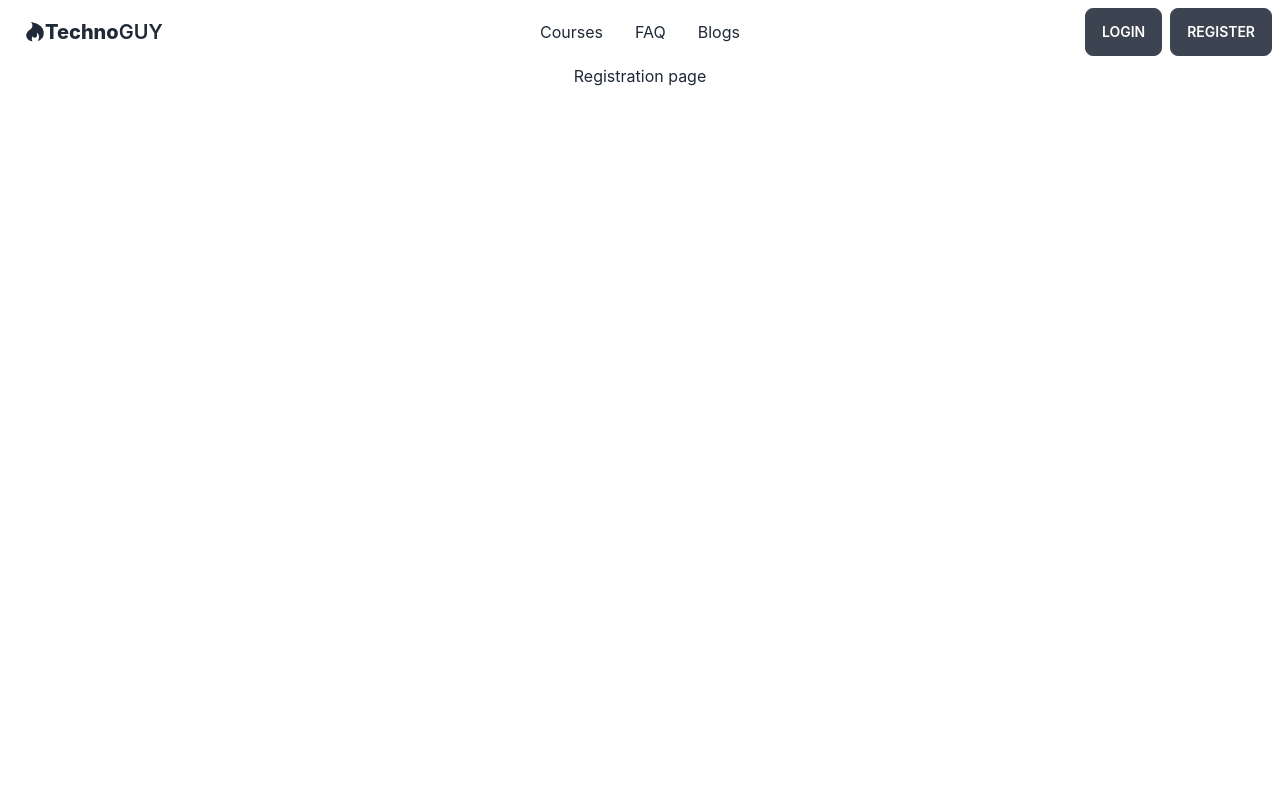
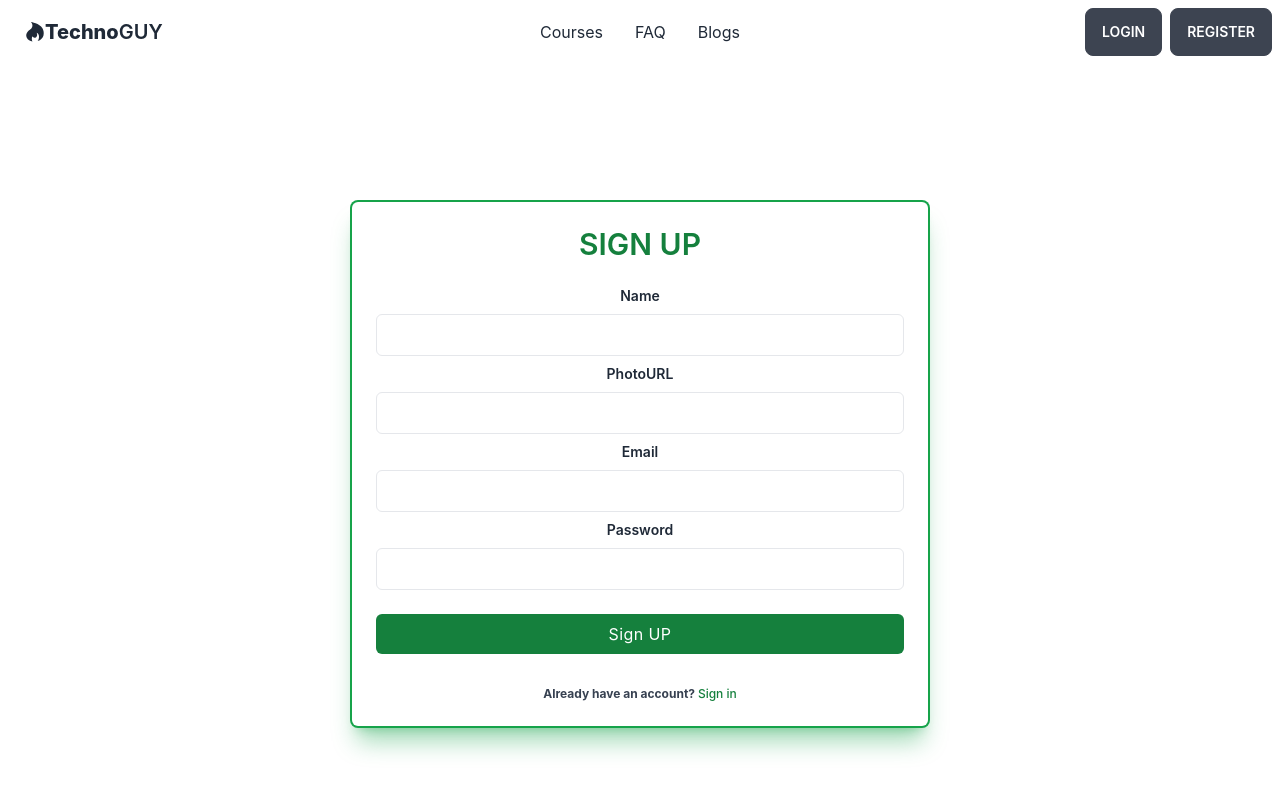
Before and after one commit to sartajdev007/technoGuy-learning-client, a React (Create React App) app: page /register in a window 1280 px wide. Shown: the top 792 px of the page. Built offline with nearby package versions, Linux system fonts and the light colour scheme.

Commit message:
login and register page design

```diff
--- a/src/App.js
+++ b/src/App.js
@@ -5,7 +5,7 @@ import { routes } from './Routes/Routes'
 
 function App() {
   return (
-    <div className="App container mx-auto">
+    <div className="App">
       <RouterProvider router={routes}></RouterProvider>
     </div>
   );
--- a/src/components/Header/Header.js
+++ b/src/components/Header/Header.js
@@ -4,7 +4,7 @@ import { FaHotjar } from "react-icons/fa";
 
 const Header = () => {
     return (
-        <div className="navbar bg-base-100">
+        <div className="navbar sticky bg-base-100">
             <div className="navbar-start">
                 <div className="dropdown">
                     <label tabIndex={0} className="btn btn-ghost lg:hidden">
--- a/src/components/Login/Login.js
+++ b/src/components/Login/Login.js
@@ -1,9 +1,94 @@
 import React from 'react';
+import { Link } from 'react-router-dom';
 
 const Login = () => {
     return (
-        <div>
-            Login Page
+        <div className="min-h-full flex items-center justify-center py-12 px-4 sm:px-6 lg:px-8">
+            <div className="max-w-md w-full space-y-8">
+                <div>
+                    <h2 className="mt-6 text-center text-3xl font-extrabold text-gray-900">Sign in to your account</h2>
+                </div>
+                <form className="mt-8 space-y-6" action="#" method="POST">
+                    <input type="hidden" name="remember" defaultValue="true" />
+                    <div className="rounded-md shadow-sm -space-y-px">
+                        <div>
+                            <label htmlFor="email" className="sr-only">
+                                Email address
+                            </label>
+                            <input
+                                name="email"
+                                type="email"
+                                required
+                                className="appearance-none rounded-none relative block
+                  w-full px-3 py-2 border border-gray-300
+                  placeholder-gray-500 text-gray-900 rounded-t-md
+                  focus:outline-none focus:ring-green-500
+                  focus:border-green-500 focus:z-10 sm:text-sm"
+                                placeholder="Email address"
+                            />
+                        </div>
+                        <div className='pt-4'>
+                            <label htmlFor="password" className="sr-only">
+                                Password
+                            </label>
+                            <input
+                                name="password"
+                                type="password"
+                                required
+                                className="appearance-none rounded-none relative block
+                  w-full px-3 py-2 border border-gray-300
+                  placeholder-gray-500 text-gray-900 rounded-b-md
+                  focus:outline-none focus:ring-green-500
+                  focus:border-green-500 focus:z-10 sm:text-sm"
+                                placeholder="Password"
+                            />
+                        </div>
+                    </div>
+
+                    <div className="flex items-center justify-between">
+                        <div className="text-sm">
+                            <p>
+                                Didn't Register?? {" "}
+                                <Link to='/register' className="font-medium text-green-600 hover:text-green-500">
+                                    Let's Register
+                                </Link>
+                            </p>
+
+                        </div>
+                    </div>
+
+                    <div>
+                        <button
+                            type="submit"
+                            className="group relative w-full flex justify-center
+                py-2 px-4 border border-transparent text-sm font-medium
+                rounded-md text-white bg-green-600 hover:bg-green-700
+                focus:outline-none focus:ring-2 focus:ring-offset-2
+                focus:ring-green-500"
+                        >
+                            Sign in
+                        </button>
+                        <button
+                            className="mt-5 group relative w-full flex justify-center
+                py-2 px-4 border border-transparent text-sm font-medium
+                rounded-md text-black border border-green-500 bg-tranparent hover:bg-green-700 hover:text-white
+                focus:outline-none focus:ring-2 focus:ring-offset-2
+                focus:ring-green-500"
+                        >
+                            Sign in with Google
+                        </button>
+                        <button
+                            className="mt-5 group relative w-full flex justify-center
+                py-2 px-4 border border-transparent text-sm font-medium
+                rounded-md text-black border border-green-500 bg-tranparent hover:bg-green-700 hover:text-white
+                focus:outline-none focus:ring-2 focus:ring-offset-2
+                focus:ring-green-500"
+                        >
+                            Sign in with Github
+                        </button>
+                    </div>
+                </form>
+            </div>
         </div>
     );
 };
--- a/src/components/Register/Register.js
+++ b/src/components/Register/Register.js
@@ -1,11 +1,84 @@
 import React from 'react';
+import { Link } from 'react-router-dom';
 
 const Register = () => {
     return (
-        <div>
-            Registration page
+        <div className="relative flex flex-col justify-center min-h-screen overflow-hidden">
+            <div className="w-full p-6 m-auto bg-white rounded-md shadow-xl shadow-green-600/40 ring-2 ring-green-600 lg:max-w-xl">
+                <h1 className="text-3xl font-semibold text-center text-green-700  uppercase">
+                    Sign UP
+                </h1>
+                <form className="mt-6">
+                    <div className="mb-2">
+                        <label
+                            for="name"
+                            className="block text-sm font-semibold text-gray-800"
+                        >
+                            Name
+                        </label>
+                        <input
+                            type="name"
+                            name='name'
+                            className="block w-full px-4 py-2 mt-2 text-green-700 bg-white border rounded-md focus:border-indigo-400 focus:ring-indigo-300 focus:outline-none focus:ring focus:ring-opacity-40"
+                        />
+                    </div>
+                    <div className="mb-2">
+                        <label
+                            for="photourl"
+                            className="block text-sm font-semibold text-gray-800"
+                        >
+                            PhotoURL
+                        </label>
+                        <input
+                            type="text"
+                            name='photoURL'
+                            className="block w-full px-4 py-2 mt-2 text-indigo-700 bg-white border rounded-md focus:border-indigo-400 focus:ring-indigo-300 focus:outline-none focus:ring focus:ring-opacity-40"
+                        />
+                    </div>
+                    <div className="mb-2">
+                        <label
+                            for="email"
+                            className="block text-sm font-semibold text-gray-800"
+                        >
+                            Email
+                        </label>
+                        <input
+                            type="email"
+                            name='email'
+                            className="block w-full px-4 py-2 mt-2 text-indigo-700 bg-white border rounded-md focus:border-indigo-400 focus:ring-indigo-300 focus:outline-none focus:ring focus:ring-opacity-40"
+                        />
+                    </div>
+                    <div className="mb-2">
+                        <label
+                            for="password"
+                            className="block text-sm font-semibold text-gray-800"
+                        >
+                            Password
+                        </label>
+                        <input
+                            type="password"
+                            name='password'
+                            className="block w-full px-4 py-2 mt-2 text-indigo-700 bg-white border rounded-md focus:border-indigo-400 focus:ring-indigo-300 focus:outline-none focus:ring focus:ring-opacity-40"
+                        />
+                    </div>
+                    <div className="mt-6">
+                        <button className="w-full px-4 py-2 tracking-wide text-white transition-colors duration-200 transform bg-green-700 rounded-md hover:bg-green-600 focus:outline-none focus:bg-green-600">
+                            Sign UP
+                        </button>
+                    </div>
+                </form>
+
+                <p className="mt-8 text-xs font-bold text-center text-gray-700">
+                    Already have an account?{" "}
+                    <Link to='/login'
+                        className="font-medium text-green-700 hover:underline"
+                    >
+                        Sign in
+                    </Link>
+                </p>
+            </div>
         </div>
     );
-};
+}
 
 export default Register;
```
